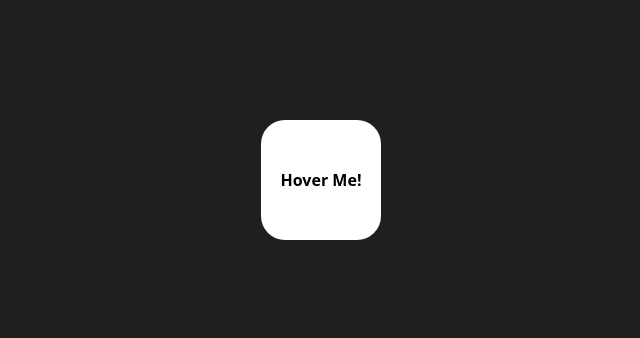
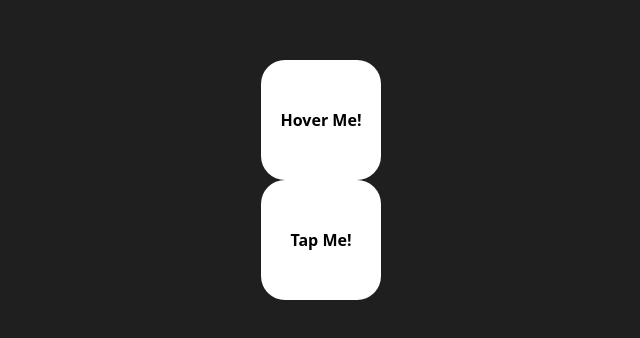
Before and after one commit to ValentinZoia/framer-motion, a React (Vite) app: page /spring-hover-effect in a window 1280 px wide. Shown: the part 220-558 px from the top of the page, without its empty margins (319-959 px from the left). Built offline with nearby package versions, Linux system fonts and the light colour scheme.

Commit message:
add spring effects page, with hover and tap effect

```diff
--- a/src/pages/FlippingCard.tsx
+++ b/src/pages/FlippingCard.tsx
@@ -13,7 +13,7 @@ export const FlippingCard = () => {
   return (
     <motion.div
       onClick={() => setIsFlipped(!isFlipped)}
-      className="perspective-1000"
+      className="perspective-1000 cursor-pointer"
 
     >
       <motion.div
--- /dev/null
+++ b/src/pages/SpringEffects.tsx
@@ -0,0 +1,42 @@
+import {motion} from "framer-motion";
+
+export const SpringEffects = () => {
+  return (
+    <div className=" grid  grid-cols-2 gap-8 space-x-8">
+        {/* whileHover */}
+        {/*El type spring le da como un efecto de rebote*/ }
+        <motion.div
+            className="box"
+            whileHover={{
+                scale:1.2,
+                rotate:10,
+            }}
+            transition={{
+                type:"spring",
+                stiffness:300
+            }}
+        >
+            Hover Me!
+        </motion.div>
+
+
+        {/* whileTap */}
+        <motion.div
+            className="box"
+            whileTap={{
+                scale:0.8,
+                backgroundColor: "crimson"
+            }}
+            transition={{
+                type:"spring",
+                stiffness:300
+            }}
+
+        >
+            Tap Me!
+        </motion.div>
+
+
+    </div>
+  )
+}
--- a/src/pages/SpringHoverEffect.tsx
+++ /dev/null
@@ -1,24 +0,0 @@
-import {motion} from "framer-motion";
-
-export const SpringHoverEffect = () => {
-  return (
-    <div>
-        {/* whileHover */}
-        {/*El type spring le da como un efecto de rebote cuando hago hover*/ }
-        <motion.div
-            className="box"
-            whileHover={{
-                scale:1.2,
-                rotate:10,
-            }}
-            transition={{
-                type:"spring",
-                stiffness:300
-            }}
-        >
-            Hover Me!
-        </motion.div>
-
-    </div>
-  )
-}
--- a/src/routes/index.tsx
+++ b/src/routes/index.tsx
@@ -5,7 +5,7 @@ import BasicEffects from "../pages/BasicEffects";
 import PulsingButton from "../pages/PulsingButton";
 import BouncingLoader from "../pages/BouncingLoader";
 import { FlippingCard } from "../pages/FlippingCard";
-import { SpringHoverEffect } from "../pages/SpringHoverEffect";
+import { SpringEffects } from "../pages/SpringEffects";
 
 
 
@@ -43,8 +43,8 @@ const router = createBrowserRouter([
     },
     {
         path:"/spring-hover-effect",
-        id:"Spring Hover Effect",
-        element: <SpringHoverEffect/>
+        id:"Spring Effects",
+        element: <SpringEffects/>
     }
 ]);
 
```
